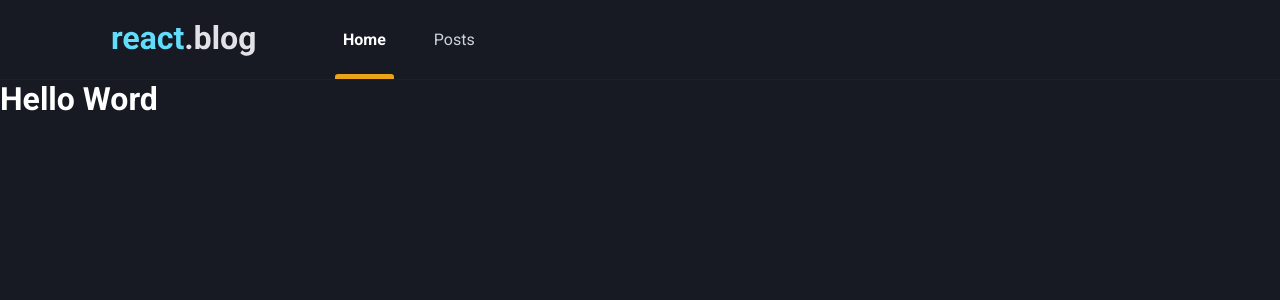
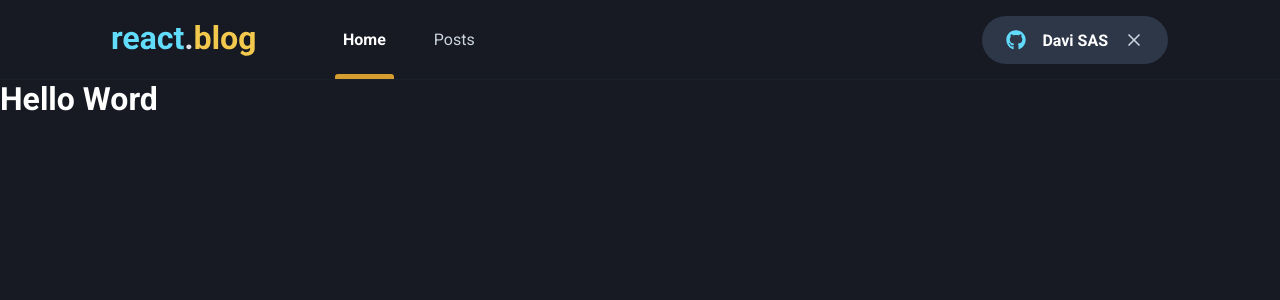
Before and after one commit to ivad8080/reactblog, a Next.js app: page / in a window 1280 px wide. Shown: the top 300 px of the page. Built offline with nearby package versions, Linux system fonts and the light colour scheme.

Commit message:
Componente SigninButton

```diff
--- a/package.json
+++ b/package.json
@@ -12,6 +12,7 @@
     "next": "12.1.1",
     "react": "17.0.2",
     "react-dom": "17.0.2",
+    "react-icons": "^4.3.1",
     "sass": "^1.49.9"
   },
   "devDependencies": {
--- a/src/components/Header/index.tsx
+++ b/src/components/Header/index.tsx
@@ -1,3 +1,4 @@
+import { SignInButton } from '../SignInButton';
 import styles from './styles.module.scss';
 
 export function Header() {
@@ -9,6 +10,7 @@ export function Header() {
           <a className={styles.active}>Home</a>
           <a>Posts</a>
         </nav>
+        <SignInButton />
       </div>
     </header>
   )
--- a/src/components/Header/styles.module.scss
+++ b/src/components/Header/styles.module.scss
@@ -55,4 +55,9 @@
       }
     }
   }
+
+  button {
+    margin-left: auto;
+  }
+
 }
--- /dev/null
+++ b/src/components/SignInButton/index.tsx
@@ -0,0 +1,27 @@
+import { FaGithub } from 'react-icons/fa'
+import { FiX } from 'react-icons/fi'
+
+import styles from './styles.module.scss';
+
+export function SignInButton() {
+  const isUserLoggedIn = true;
+
+  return isUserLoggedIn ? (
+    <button
+      type="button"
+      className={styles.signInButton}
+    >
+      <FaGithub color="#61DAFB" />
+      Davi SAS
+      <FiX color="#CBD5E0" className={styles.closeIcon} />
+    </button>
+  ) : (
+    <button
+      type="button"
+      className={styles.signInButton}
+    >
+      <FaGithub color="#D69E2E" />
+      Entrar
+    </button>
+  );
+}
--- /dev/null
+++ b/src/components/SignInButton/styles.module.scss
@@ -0,0 +1,33 @@
+.signInButton {
+  height: 3rem;
+  border-radius: 3rem;
+  background: var(--gray-700);
+  border: 0;
+  padding: 0 1.5rem;
+
+  display: flex;
+  align-items: center;
+  justify-content: center;
+
+  color: var(--white);
+  font-weight: bold;
+
+  svg {
+    width: 20px;
+    height: 20px;
+  }
+
+  svg:first-child {
+    margin-right: 1rem;
+  }
+
+  svg.closeIcon {
+    margin-left: 1rem;
+  }
+
+  transition: filter 0.2s;
+
+  &:hover {
+    filter: brightness(0.8);
+  }
+}
--- a/src/styles/global.scss
+++ b/src/styles/global.scss
@@ -10,11 +10,13 @@
   --gray-50: #F7FAFC;
   --gray-100: #EDF2F7;
   --gray-300: #CBD5E0;
+  --gray-700: #2D3748;
   --gray-800: #1A202C;
   --gray-900: #171923;
 
-  --cyan-500: #61dafb;
-  --yellow-500: #eba417;
+  --green-500: #38A169;
+  --cyan-500: #61DAFB;
+  --yellow-500: #D69E2E;
 }
 
 @media (max-width: 1080px) {
```
Also changed, not shown: public/images/reactblog.svg, 1 other file (tests, documents, lock files or other folders).
